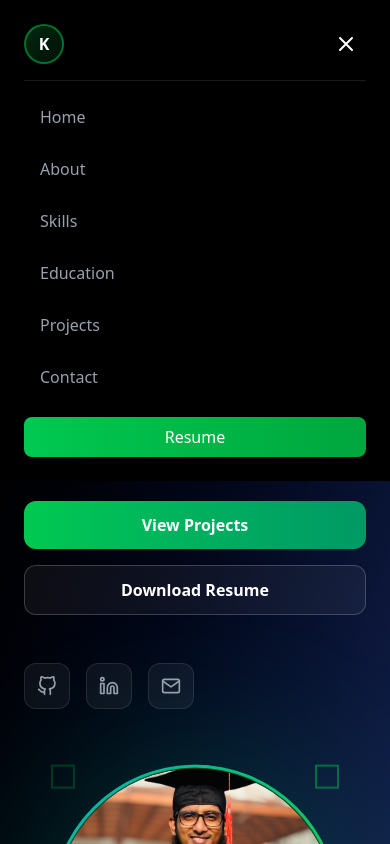
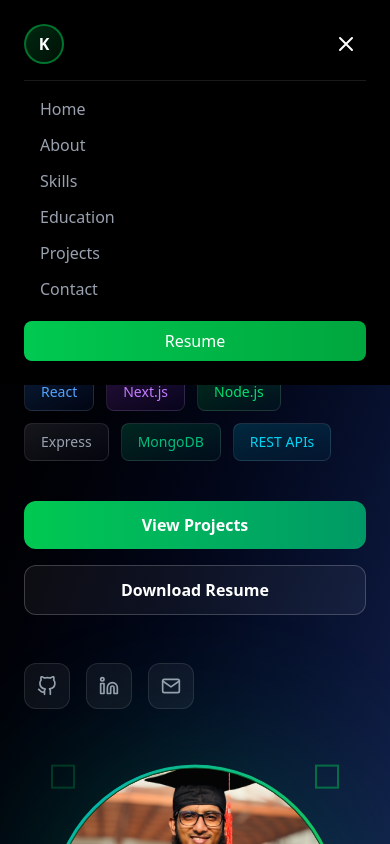
Before and after one commit to kouser-ahamed/my-portfolio, a Next.js app: page / in a window 390 px wide. Both pictures are taken after a click on the button 346 px from the left and 44 px from the top of the page. Shown: the top 844 px of the page. Built offline with nearby package versions, Linux system fonts and the light colour scheme.

Commit message:
refactor(Navbar): replace anchor tags with Next.js Link component for improved navigation

```diff
--- a/src/components/Navbar.jsx
+++ b/src/components/Navbar.jsx
@@ -1,16 +1,17 @@
 "use client";
 import { useState, useEffect } from "react";
 import { motion, AnimatePresence } from "framer-motion";
+import Link from "next/link";
 import { cn } from "@/lib/utils";
 import { HiOutlineMenu, HiOutlineX } from "react-icons/hi";
 
 const NAV_LINKS = [
-  { label: "Home", href: "#home" },
-  { label: "About", href: "#about" },
-  { label: "Skills", href: "#skills" },
-  { label: "Education", href: "#education" },
-  { label: "Projects", href: "#projects" },
-  { label: "Contact", href: "#contact" },
+  { label: "Home", href: "/" },
+  { label: "About", href: "/about" },
+  { label: "Skills", href: "/skills" },
+  { label: "Education", href: "/education" },
+  { label: "Projects", href: "/projects" },
+  { label: "Contact", href: "/contact" },
 ];
 
 export default function Navbar() {
@@ -39,14 +40,17 @@ export default function Navbar() {
     )}>
       <div className="max-w-7xl mx-auto flex items-center justify-between">
         {/* Logo */}
+        <Link href="/">
           <motion.div
             initial={{ opacity: 0, scale: 0.5 }}
             animate={{ opacity: 1, scale: 1 }}
             transition={{ duration: 0.5 }}
             className="w-10 h-10 rounded-full border-2 border-green-500/50 flex items-center justify-center font-bold text-white bg-gradient-to-br from-green-500/20 to-green-600/10 hover:border-green-500 transition-all cursor-pointer"
+            aria-label="Home"
           >
             K
           </motion.div>
+        </Link>
 
         {/* Desktop Links */}
         <div className="hidden md:flex items-center gap-1 bg-white/5 px-6 py-2 rounded-full border border-white/10 backdrop-blur-md">
@@ -58,13 +62,13 @@ export default function Navbar() {
               animate="animate"
               variants={linkVariants}
             >
-              <a
+              <Link
                 href={link.href}
                 className="text-sm text-gray-400 hover:text-green-400 px-3 py-2 rounded-md transition-all duration-300 relative group"
               >
                 {link.label}
                 <span className="absolute bottom-1 left-0 w-0 h-0.5 bg-green-400 group-hover:w-full transition-all duration-300 rounded-full" />
-              </a>
+              </Link>
             </motion.div>
           ))}
         </div>
@@ -109,17 +113,20 @@ export default function Navbar() {
           >
             <div className="flex flex-col gap-3">
               {NAV_LINKS.map((link, i) => (
-                <motion.a
+                <motion.div
                   key={link.label}
-                  href={link.href}
                   initial={{ opacity: 0, x: -20 }}
                   animate={{ opacity: 1, x: 0 }}
                   transition={{ delay: i * 0.05, duration: 0.3 }}
+                >
+                  <Link
+                    href={link.href}
                     onClick={() => setMobileOpen(false)}
                     className="text-gray-400 hover:text-green-400 px-4 py-2 rounded-md hover:bg-white/5 transition-all"
                   >
                     {link.label}
-                </motion.a>
+                  </Link>
+                </motion.div>
               ))}
               <motion.button
                 initial={{ opacity: 0, y: 10 }}
```
Lines whose indentation alone changed are shown as unchanged.
